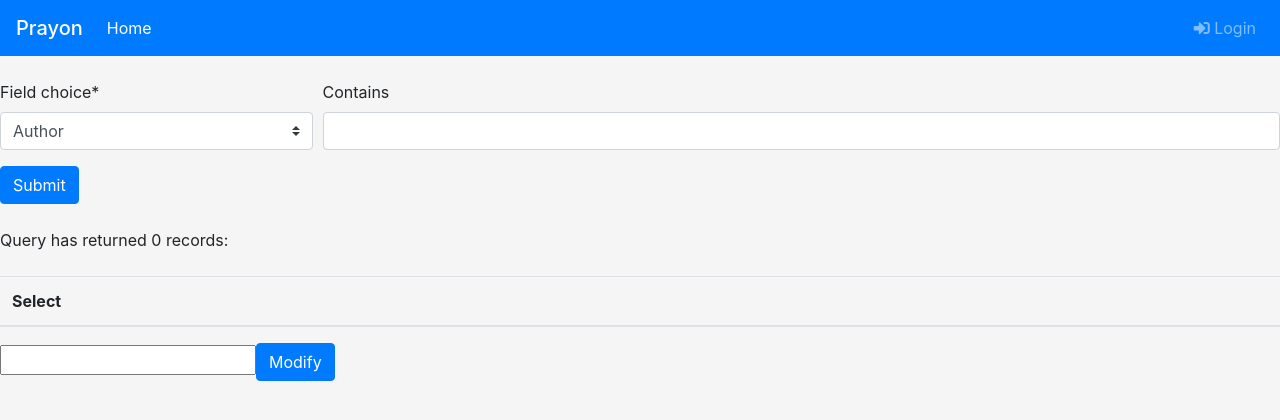
After one commit to j-benoit/Prayon, a Django app: page /prayon/ViewDB in a window 1280 px wide. The commit adds this page. Shown: the top 420 px of the page. Run offline with Django 3.2, Linux system fonts and the light colour scheme; lists and menus that the app fills with data are empty; some libraries are stand-ins or nearby versions.

Commit message:
Add mass modification on ExtractSAp

```diff
--- a/prayon_tracking/requirements.txt
+++ b/prayon_tracking/requirements.txt
@@ -27,3 +27,4 @@ jinja2==2.11.1
 django-filter==2.2.0
 xlsxwriter==1.2.8
 pyspellchecker==0.5.4
+pygal==2.4.0
--- a/prayon_tracking/trackdrawing/forms.py
+++ b/prayon_tracking/trackdrawing/forms.py
@@ -12,6 +12,48 @@ from django.core.exceptions import ValidationError
 
 from .models import ExtractSAP, Work_data
 from .utils import has_group
+
+
+class ShowDistinct(forms.ModelForm):
+    FIELD_CHOICE = [
+        ('author', 'Author'),
+        ('fournisseur', 'Entreprise')
+    ]
+    field_choice = forms.ChoiceField(choices = FIELD_CHOICE)
+    contains = forms.CharField(required=False)
+
+    class Meta:
+        model=ExtractSAP
+        fields = (
+            "field_choice",
+            "contains",
+        )
+
+    def __init__(self, *args, **kwargs):
+        super(ShowDistinct, self).__init__(*args, **kwargs)
+        self.helper = FormHelper()
+        self.helper.form_tag = False
+        self.helper.disable_csrf = True
+        self.helper.form_show_labels = True
+        self.helper.layout = Layout(
+            Row(
+                Column(
+                    Field(
+                        "field_choice",
+                    ),
+                    css_class="form-label col-md-3 mb-0",
+                ),
+                Column(
+                    Field(
+                        "contains",
+                        # template="trackdrawing/custom_inputs.html",
+                    ),
+                    css_class="form-group col-md-9 mb-0",
+                ),
+                css_class="form-label",
+            ),
+            Submit("submit", "Submit"),
+        )
 
 
 class UpdatedInfoForm(forms.ModelForm):
--- a/prayon_tracking/trackdrawing/templates/trackdrawing/PageTemplate.html
+++ b/prayon_tracking/trackdrawing/templates/trackdrawing/PageTemplate.html
@@ -43,6 +43,10 @@
                         <li class="nav-item">
                             <a class="nav-link" data-toggle="menu" href="{% url "Admin" %}">Admin</a>
                         </li>
+                        <li class="nav-item">
+                            <a class="nav-link" data-toggle="menu" href="{% url "viewdb" %}">View DB</a>
+                        </li>
+
                     {% endif %}
                 </ul>
             </div>
--- /dev/null
+++ b/prayon_tracking/trackdrawing/templates/trackdrawing/db_view.html
@@ -0,0 +1,40 @@
+{% extends 'trackdrawing/PageTemplate.html' %}
+{% load crispy_forms_tags %}
+{% load extras %}
+
+{% block mainframe %}
+    <form method="post" >
+    {% csrf_token %}
+
+    {% crispy form %}
+
+    <br>
+    <br>
+    Query has returned {{records|length}} records:
+    <br>
+    <br>
+        <table class="table">
+            <thead>
+                <tr>
+                    {% for field in records.0 %}
+                        <th>{{field}}</th>
+                    {% endfor %}
+                    <th>Select</th>
+                </tr>
+            </thead>
+            <tbody>
+                {% for element in records %}
+                    <tr>
+                        {% for field, value in element.items %}
+                            <td> {{value}}</td>
+                        {% endfor %}
+                        <td><input type="checkbox" id="selectquery" name="queryselection" value="{{element|dict_first}}"></td>
+                    </tr>
+                {% endfor %}
+            </tbody>
+        </table>
+        <input type="text" id="new value" name="new_value"/><input type="submit" name="Modify" value="Modify" class="btn btn-primary" id="submit-id-submit"/>
+
+    </form>
+
+{% endblock %}
--- a/prayon_tracking/trackdrawing/urls.py
+++ b/prayon_tracking/trackdrawing/urls.py
@@ -34,6 +34,7 @@ urlpatterns = [
     url(r'^Export', views.Export_Database, name='Export'),
     url(r'^checker', views.nbChecker, name='checker'),
     url(r'^Admin', views.Admin, name='Admin'),
+    url(r'^ViewDB', views.FilterDatabase.as_view(), name='viewdb'),
     # url(r'^GroupUser', views.GroupUser, name='GroupUser'),
     url(r'^UpdateData$', views.UpdatedInfoCreate.as_view(), name='update_data'),
 ]
--- a/prayon_tracking/trackdrawing/views.py
+++ b/prayon_tracking/trackdrawing/views.py
@@ -3,13 +3,14 @@ import operator
 from functools import reduce
 from django.db.models import Q, Count
 from django.views.generic import ListView, CreateView, UpdateView
+from django.views import View
 from django.contrib.auth.models import User, Group
 from django.core.files.storage import FileSystemStorage
 from django.shortcuts import redirect
 from django.urls import reverse_lazy
-from django.http import HttpResponse, HttpResponseNotFound, FileResponse
+from django.http import HttpResponse, HttpResponseNotFound, FileResponse, HttpResponseRedirect
 from .models import ExtractSAP, Work_data, Project_history, communData
-from .forms import UpdatedInfoForm
+from .forms import UpdatedInfoForm, ShowDistinct
 from django.contrib.auth.decorators import login_required
 from itertools import cycle
 from django.contrib.auth.mixins import LoginRequiredMixin
@@ -33,6 +34,8 @@ import pygal
 from datetime import date, timedelta
 import random
 import os
+
+import logging
 
 try:
     from io import BytesIO as IO # for modern python
@@ -62,8 +65,8 @@ def Test (request):
     # Modify_drawing_status()
     # Modify_drawing_status_from_csv()
     # Delete_record_from_csv()
-    from .check import check_database
-    check_database()
+    # from .check import check_database
+    # check_database()
 
     return redirect('Admin')
 
@@ -258,29 +261,6 @@ def Delete_record_from_csv():
             print("status of Extract SAP id %d has been modified to OPEN" %record_to_suppress.id_SAP.pk)
     record = Work_data.objects.get(id=53)
     record.save()
-
-
-# def GroupUser (request):
-#     print(request.POST)
-#     groups = [x.name for x in Group.objects.all()]
-#     myUSers= User.objects.all()
-#     for us in myUSers :
-#         for gr in us.groups.all():
-#             for key in request.POST.keys():
-#                 key = key.split("_")
-#                 if key[0] in groups:
-#                     if us.username == key[1]:
-#                         try:
-#                              us.groups.clear()
-#                         except Exception as e:
-#                             raise e
-#                         try:
-#                             us.groups.add(Group.objects.get(name=key[0]))
-#                         except Exception as e:
-#                             raise e
-#
-#         # us.save()
-#     return redirect('Admin')
 
 
 def Admin(request):
@@ -622,6 +602,72 @@ class UpdatedInfoCreate(UpdateView):
         return super(UpdatedInfoCreate, self).form_valid(form)
 
 
+class FilterDatabase(View):
+    form_class = ShowDistinct
+    template_name = 'trackdrawing/db_view.html'
+    status = ['CLOSED', 'BACKLOG', 'CHECKED', 'INVALID']
+
+    def get(self, request, *args, **kwargs):
+        form1 = self.form_class()
+        return render(request, self.template_name, {'form': form1})
+
+    def post(self, request, *args, **kwargs):
+        # print(request.POST)
+        form1 = self.form_class(request.POST)
+        # if form1.is_valid():
+        if "submit" in request.POST:
+            if request.POST['contains']:
+                search_field = request.POST['field_choice'] +'__contains'
+                records = ExtractSAP.objects.filter(**{'status__in': self.status,
+                                                       search_field: request.POST['contains']}).values(request.POST['field_choice']).annotate(count=Count(request.POST['field_choice'])).order_by(request.POST['field_choice'])
+            else:
+                records = ExtractSAP.objects.filter(status__in=self.status).values(request.POST['field_choice']).annotate(count=Count(request.POST['field_choice'])).order_by(request.POST['field_choice'])
+
+            # print(records)
+            return render(request, self.template_name, {'form': form1, 'records': records})
+
+        if "Modify" in request.POST:
+            # print(request.POST)
+            list_to_mod = request.POST.getlist("queryselection", "")
+            champ = request.POST.get('field_choice')
+            search = request.POST.get('contains')
+            new_value = request.POST.get('new_value')
+            initial_dict = {
+                "field_choice": champ,
+                "contains": search,
+            }
+            # form1 = self.form_class(request.POST or None, initial=initial_dict)
+            form1 = self.form_class(request.POST, initial=initial_dict)
+            # print('I am Here')
+            # print(list_to_mod)
+            SAP_log = logging.getLogger('ExtractSAP')
+            SAP_log.setLevel(logging.INFO)
+            SAPHandler = logging.FileHandler('ExtractSAP.log')
+            formatter = logging.Formatter('%(asctime)s -- %(name)s -- %(levelname)s -- %(message)s')
+            SAPHandler.setFormatter(formatter)
+
+            SAP_log.addHandler(SAPHandler)
+
+            for item in list_to_mod:
+                champ_exact = champ + '__exact'
+                records = ExtractSAP.objects.filter(**{'status__in': self.status,
+                                                       champ_exact: item})
+                for record in records:
+                    SAP_id = str(record.pk)
+                    old_value = getattr(record, champ)
+                    if new_value:
+                        SAP_log.info('SAP_id: ' + SAP_id + ' champ ' + champ + ' ' + old_value + ' changed to ' + new_value)
+                        # record.author = new_value
+                        setattr(record, champ, new_value)
+                        record.save()
+
+            SAP_log.removeHandler(SAPHandler)
+            SAPHandler.close()
+            return render(request, self.template_name, {'form': form1})
+
+        # return render(request, self.template_name, {'form': form1})
+
+
 def DisplayDrawing(request, num_cadastre):
     fs = FileSystemStorage()
     # listOfFiles = [f[:15] for f in os.listdir('D:\\Prayon') if os.path.isfile('D:\\Prayon\\' + f)]
```
Also changed, not shown: prayon_tracking/trackdrawing/templatetags/extras.py (added, +10 -0 lines).
